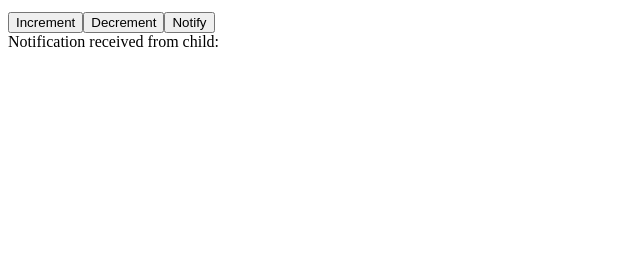
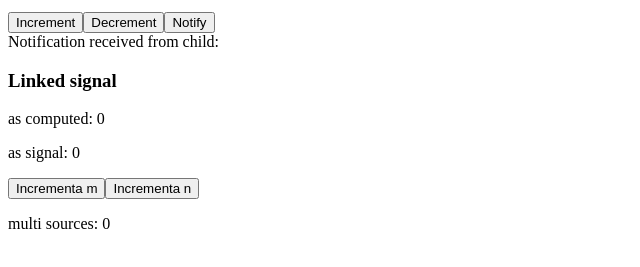
Before and after one commit to Ruma303/angular-minicorso, an Angular app: page / in a window 1280 px wide. Shown: the part 313-580 px from the top of the page, without its empty margins (0-640 px from the left). Built offline with nearby package versions, Linux system fonts and the light colour scheme.

Commit message:
aggiunti linked signals

```diff
--- a/src/app/app.html
+++ b/src/app/app.html
@@ -1,8 +1,5 @@
 <section>
-  <card
-    [title]="'Required title'"
-    [description]="'New Description'"
-  />
+  <card [title]="'Required title'" [description]="'New Description'" />
   <counter [(value)]="number" />
 
   <notify-button (notified)="onMessageReceived($event)"></notify-button>
@@ -10,5 +7,15 @@
     Notification received from child: {{ messageReceived() }}
   </div>
 
+  <div>
+    <h3>Linked signal</h3>
+    <p>as computed: {{ linkedAsComputed() }}</p>
+    <p>as signal: {{ linkedSignal() }}</p>
+
+    <button (click)="m.set(m() + 1)">Incrementa m</button>
+    <button (click)="n.set(n() + 1)">Incrementa n</button>
+    <p>multi sources: {{ linkedWithMultipleSources() }}</p>
+  </div>
+
 </section>
 <router-outlet></router-outlet>
--- a/src/app/app.ts
+++ b/src/app/app.ts
@@ -1,4 +1,4 @@
-import { Component, signal, output } from '@angular/core';
+import { Component, signal, output, linkedSignal } from '@angular/core';
 import { FormsModule } from '@angular/forms';
 import { RouterOutlet } from '@angular/router';
 import { Card } from './components/card/card';
@@ -14,10 +14,38 @@ import { NotifyButton } from "./components/notify-button/notify-button";
 })
 export class App {
   number = signal(0);
+  m = signal<number>(0);
+  n = signal<number>(0);
 
   messageReceived = signal<string>('');
 
   onMessageReceived(message: string) {
     this.messageReceived.set(message);
   }
+
+  linkedAsComputed = linkedSignal(() => this.number() * 3); // Uso come un computed signal
+
+  linkedSignal = linkedSignal({
+    source: this.number,
+    computation: (source, prev) => {
+      console.log('number', this.number());
+      console.log('prev', prev?.source);
+      console.log('number * 2', prev?.source !== undefined ? prev.source * 2 : undefined);
+
+      return source as number * 3;
+    }
+  });
+
+  linkedWithMultipleSources = linkedSignal({
+    source: () => ({
+      m: this.m(),
+      n: this.n()
+    }),
+    computation: ({ m, n }, prev) => {
+      console.log('source1', m);
+      console.log('source2', n);
+      console.log('prev', prev?.source);
+      return m + n * 2;
+    }
+  });
 }
```
